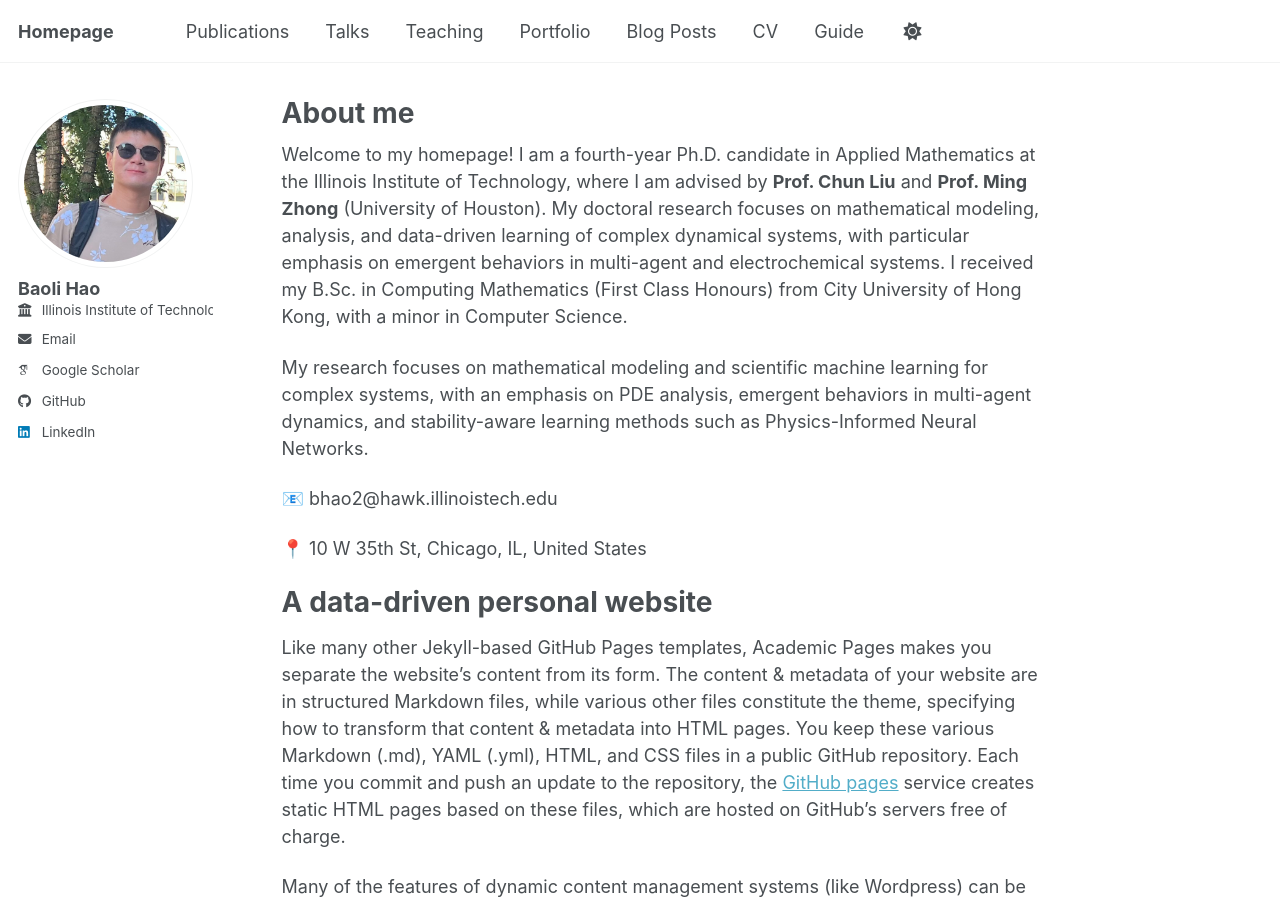
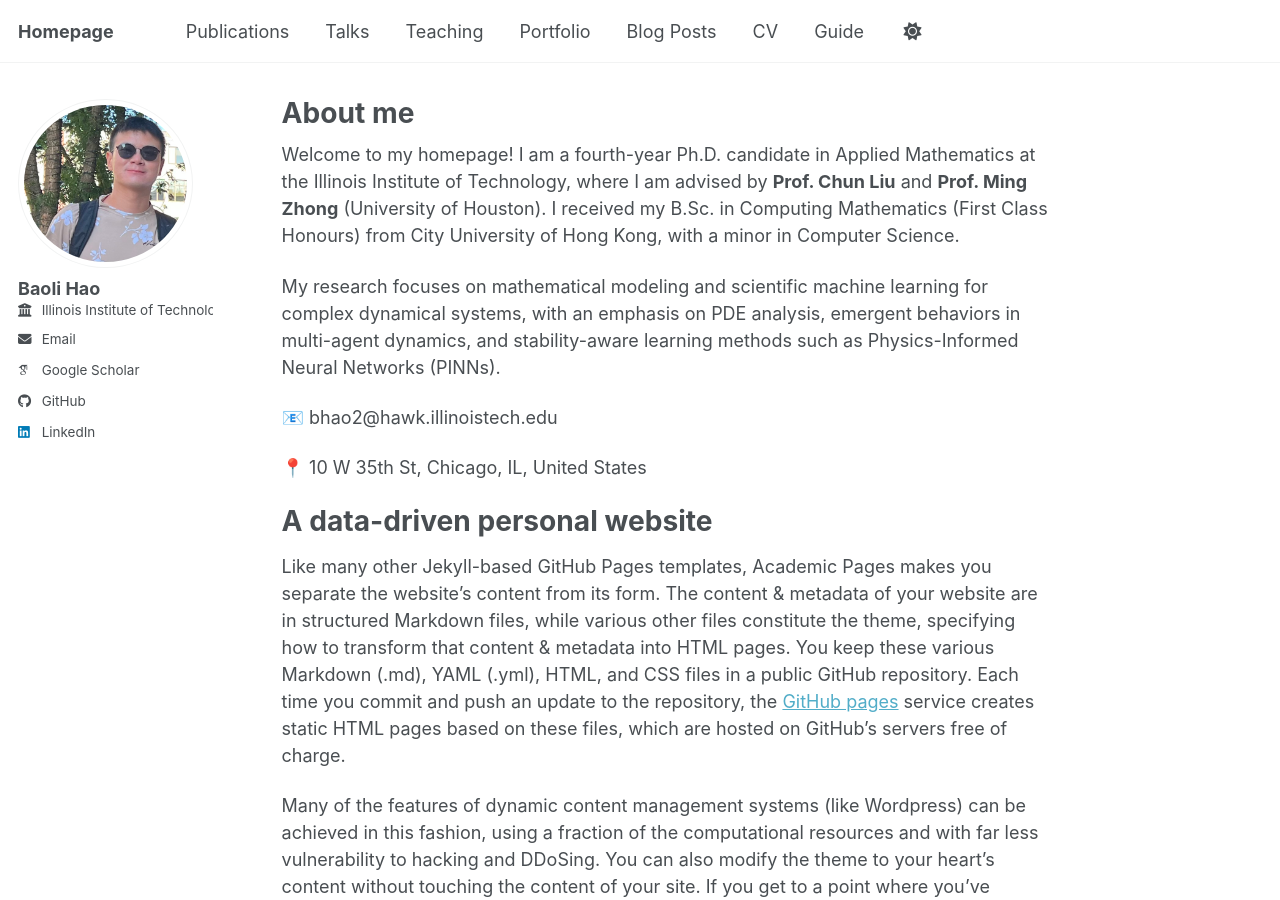
Before and after one commit to baolihao/baolihao.github.io, a Jekyll site: the page built from _pages/about.md, in a window 1280 px wide and 900 px high. Built offline with Jekyll 4.4.1, drawn with Linux system fonts in a browser that asks for light colours; some web fonts are replaced; a script bundle is joined from its source files by our own code; library files that are not in the unit come from our copies.

Commit message:
Update about.md

```diff
--- a/_pages/about.md
+++ b/_pages/about.md
@@ -7,9 +7,9 @@ redirect_from:
   - /about.html
 ---
 
-Welcome to my homepage! I am a fourth-year Ph.D. candidate in Applied Mathematics at the Illinois Institute of Technology, where I am advised by **Prof. Chun Liu** and **Prof. Ming Zhong** (University of Houston). My doctoral research focuses on mathematical modeling, analysis, and data-driven learning of complex dynamical systems, with particular emphasis on emergent behaviors in multi-agent and electrochemical systems. I received my B.Sc. in Computing Mathematics (First Class Honours) from City University of Hong Kong, with a minor in Computer Science.
+Welcome to my homepage! I am a fourth-year Ph.D. candidate in Applied Mathematics at the Illinois Institute of Technology, where I am advised by **Prof. Chun Liu** and **Prof. Ming Zhong** (University of Houston). I received my B.Sc. in Computing Mathematics (First Class Honours) from City University of Hong Kong, with a minor in Computer Science.
 
-My research focuses on mathematical modeling and scientific machine learning for complex systems, with an emphasis on PDE analysis, emergent behaviors in multi-agent dynamics, and stability-aware learning methods such as Physics-Informed Neural Networks.
+My research focuses on mathematical modeling and scientific machine learning for complex dynamical systems, with an emphasis on PDE analysis, emergent behaviors in multi-agent dynamics, and stability-aware learning methods such as Physics-Informed Neural Networks (PINNs).
 
 📧 bhao2@hawk.illinoistech.edu
 
```
